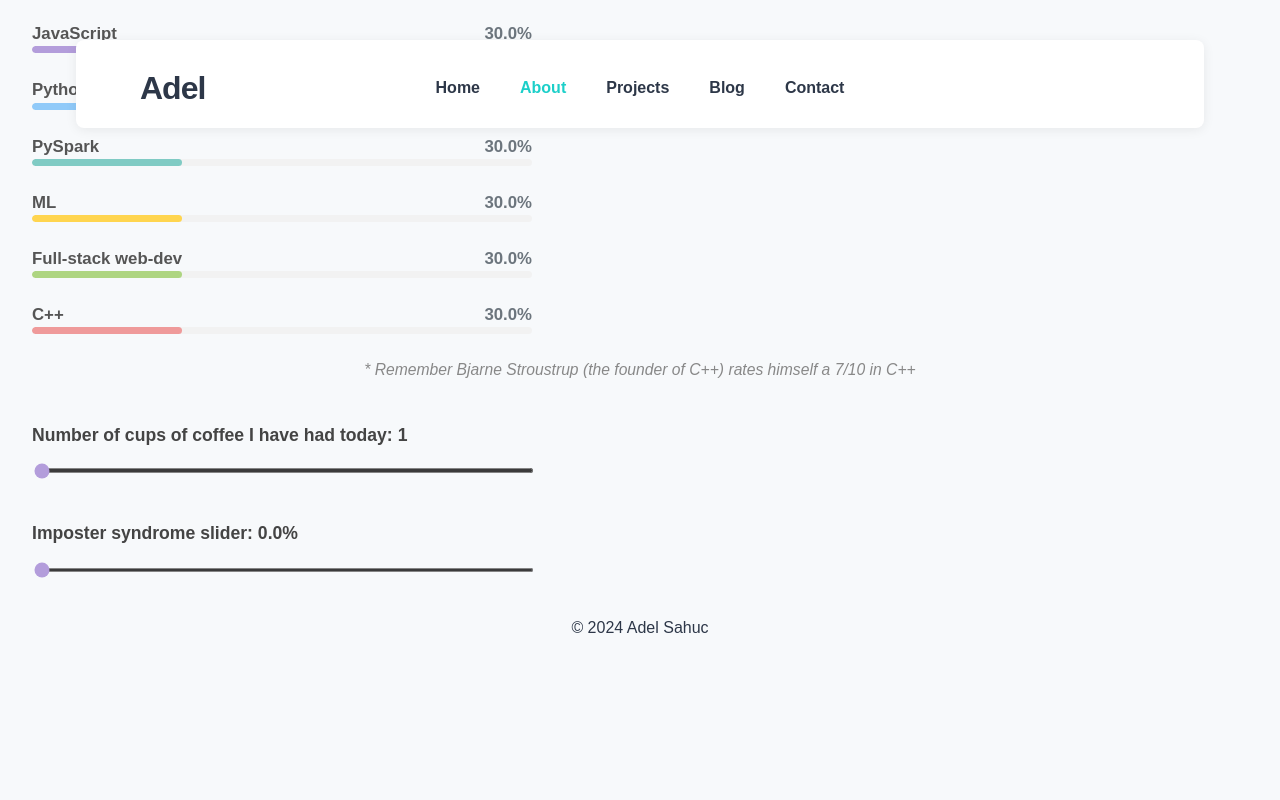
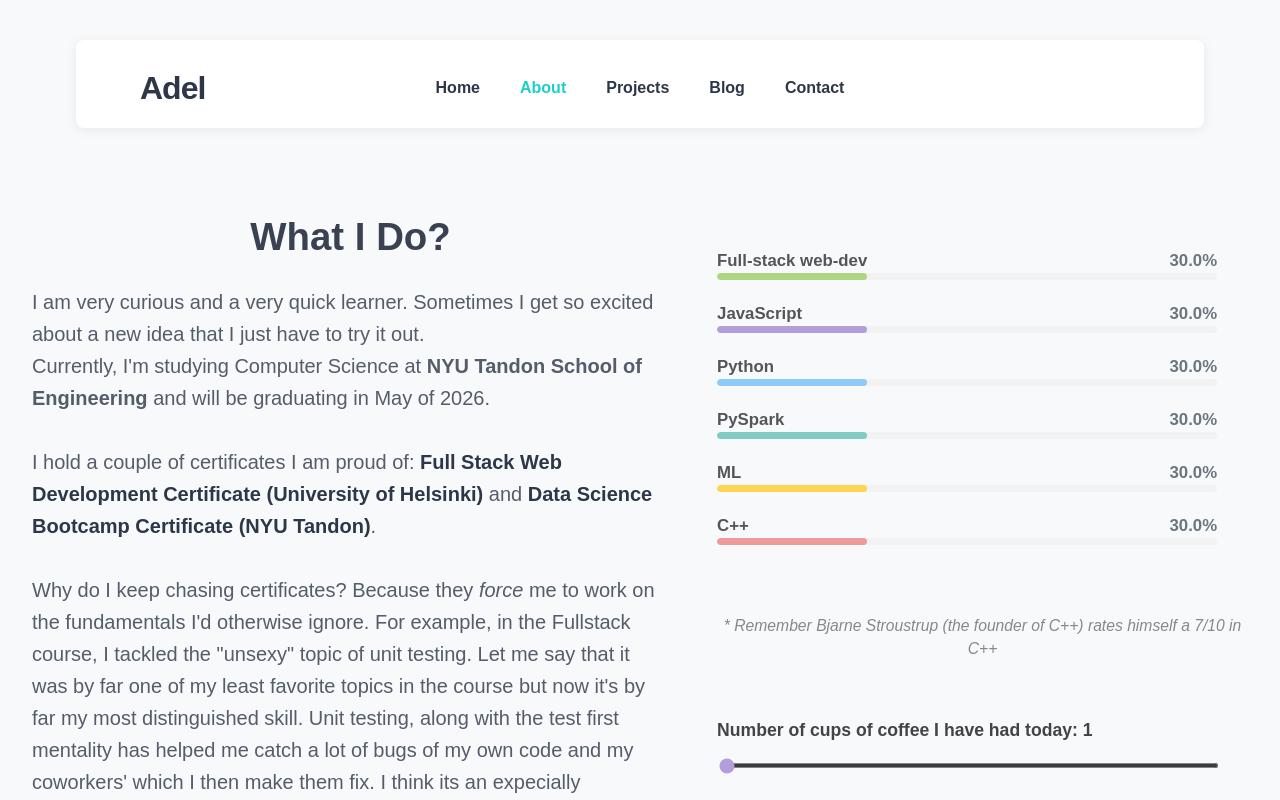
Before and after one commit to ans9868/react-portfolio, a React (Vite) app in the folder react-portfolio/: page /about in a window 1280 px wide. Shown: the top 800 px of the page. Built offline with nearby package versions, Linux system fonts and the light colour scheme.

Commit message:
finished about page for now

```diff
--- a/react-portfolio/src/index.css
+++ b/react-portfolio/src/index.css
@@ -251,6 +251,7 @@ main {
 
 .coffee-slider-section.coffee, .coffee-slider-section.imposter {
   max-width: 500px;
+  width: 100%;
   margin: 2.5rem 0 0 0;
   padding: 0;
   text-align: left;
@@ -275,3 +276,76 @@ main {
   accent-color: #b39ddb;
   height: 4px;
 }
+
+.about-two-col {
+  display: flex;
+  align-items: flex-start;
+  gap: 3rem;
+  margin-top: 15.5rem;
+}
+.about-left {
+  flex: 1.2;
+  min-width: 320px;
+  text-align: left;
+}
+.about-title {
+  font-size: 2.4rem;
+  font-weight: 800;
+  color: #3a4251;
+  margin-bottom: 1rem;
+  text-align: center;
+}
+.about-desc {
+  font-size: 1.25rem;
+  color: #555c6a;
+  line-height: 1.6;
+  margin-bottom: 0;
+  text-align: left;
+}
+.about-right {
+  flex: 1;
+  min-width: 320px;
+  display: flex;
+  flex-direction: column;
+  align-items: flex-start;
+}
+.skills-section {
+  width: 100%;
+  margin-bottom: 1.5rem;
+}
+.skill-bar {
+  margin-bottom: 1.3rem;
+  width: 100%;
+}
+.skill-label {
+  font-size: 1.05rem;
+  color: #555;
+  font-weight: 600;
+  float: left;
+}
+.skill-value {
+  float: right;
+  font-size: 1.05rem;
+  color: #6c757d;
+  font-weight: 600;
+}
+.bar-bg {
+  clear: both;
+  background: #f2f2f2;
+  border-radius: 6px;
+  height: 7px;
+  margin-top: 6px;
+  width: 100%;
+  overflow: hidden;
+}
+.bar-fill {
+  height: 100%;
+  border-radius: 6px;
+  transition: width 1s cubic-bezier(.4,0,.2,1);
+}
+.bar-fill.js { background: #b39ddb; }
+.bar-fill.python { background: #90caf9; }
+.bar-fill.pyspark { background: #80cbc4; }
+.bar-fill.ml { background: #ffd54f; }
+.bar-fill.fullstack { background: #aed581; }
+.bar-fill.cpp { background: #ef9a9a; }
--- a/react-portfolio/src/pages/About.tsx
+++ b/react-portfolio/src/pages/About.tsx
@@ -43,8 +43,35 @@ export default function About() {
   }
 
   return (
-    <div>
+    <div className="about-two-col">
+      <div className="about-left">
+        <h2 className="about-title">What I Do?</h2>
+        <p className="about-desc">
+        <p className="about-desc">
+           I am very curious and a very quick learner. Sometimes I get so excited about a new idea that I just have to try it out.
+
+        </p> Currently, I'm studying Computer Science at <strong>NYU Tandon School of Engineering</strong> and will be graduating in May of 2026.
+          <br /><br />
+          I hold a couple of certificates I am proud of:&nbsp;
+          <strong><a href="https://fullstackopen.com/en/" target="_blank" rel="noopener noreferrer">Full Stack Web Development Certificate (University of Helsinki)</a></strong>
+           &nbsp;and&nbsp;
+          <strong><a href="https://engineering.nyu.edu/life-tandon/tandon-career-hub/resources-students/data-science-bootcamp" target="_blank" rel="noopener noreferrer">Data Science Bootcamp Certificate (NYU Tandon)</a></strong>.
+          <br /><br />
+          Why do I keep chasing certificates? Because they <em>force</em> me to work on the fundamentals I'd otherwise ignore. For example, in the
+          Fullstack course, I tackled the "unsexy" topic of unit testing. Let me say that it was by far one of my least favorite topics in the course but now it's by far my most distinguished skill. Unit testing, along with the test first mentality has helped me catch a lot of bugs of my own code and my coworkers' which I then make them fix. I think its an expecially important skill now, when we increasingly depend on AI-generated code which might not be as reliable as we think.
+          <br /><br />
+          Overall these structured learning paths keep me grounded, give me time to explore my interests, and push me to build the kind of software I actually believe in.
+        </p>
+      </div>
+      <div className="about-right">
         <div className="skills-section">
+          <div className="skill-bar">
+            <span className="skill-label">Full-stack web-dev</span>
+            <span className="skill-value">{productivity.fullstack.toFixed(1)}%</span>
+            <div className="bar-bg">
+              <div className="bar-fill fullstack" style={{width: `${productivity.fullstack}%`}}></div>
+            </div>
+          </div>
           <div className="skill-bar">
             <span className="skill-label">JavaScript</span>
             <span className="skill-value">{productivity.js.toFixed(1)}%</span>
@@ -71,13 +98,6 @@ export default function About() {
             <span className="skill-value">{productivity.ml.toFixed(1)}%</span>
             <div className="bar-bg">
               <div className="bar-fill ml" style={{width: `${productivity.ml}%`}}></div>
-          </div>
-        </div>
-        <div className="skill-bar">
-          <span className="skill-label">Full-stack web-dev</span>
-          <span className="skill-value">{productivity.fullstack.toFixed(1)}%</span>
-          <div className="bar-bg">
-            <div className="bar-fill fullstack" style={{width: `${productivity.fullstack}%`}}></div>
             </div>
           </div>
           <div className="skill-bar">
@@ -117,5 +137,6 @@ export default function About() {
           />
         </div>
       </div>
+    </div>
   );
 }
```
Lines whose indentation alone changed are shown as unchanged.
